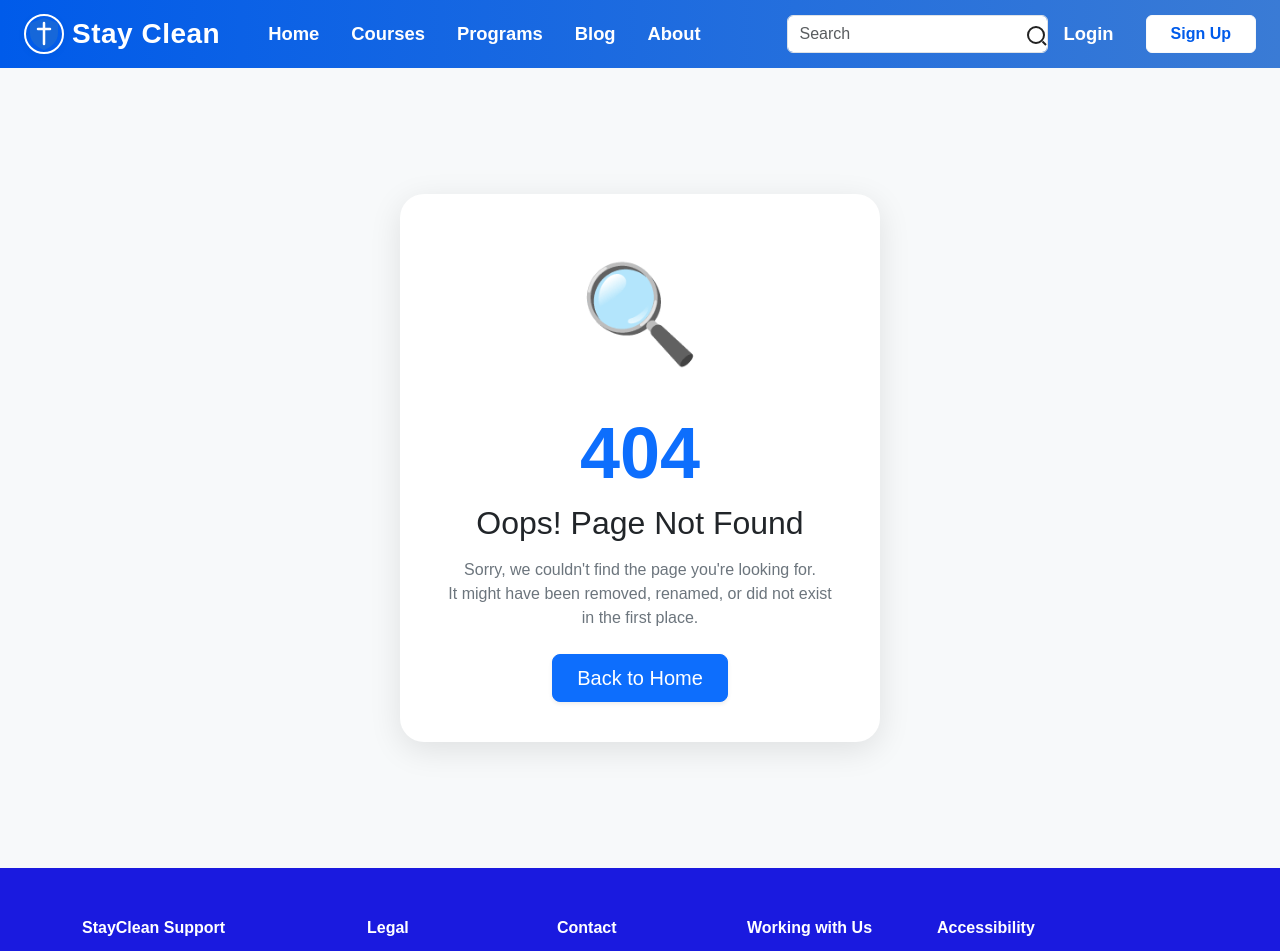
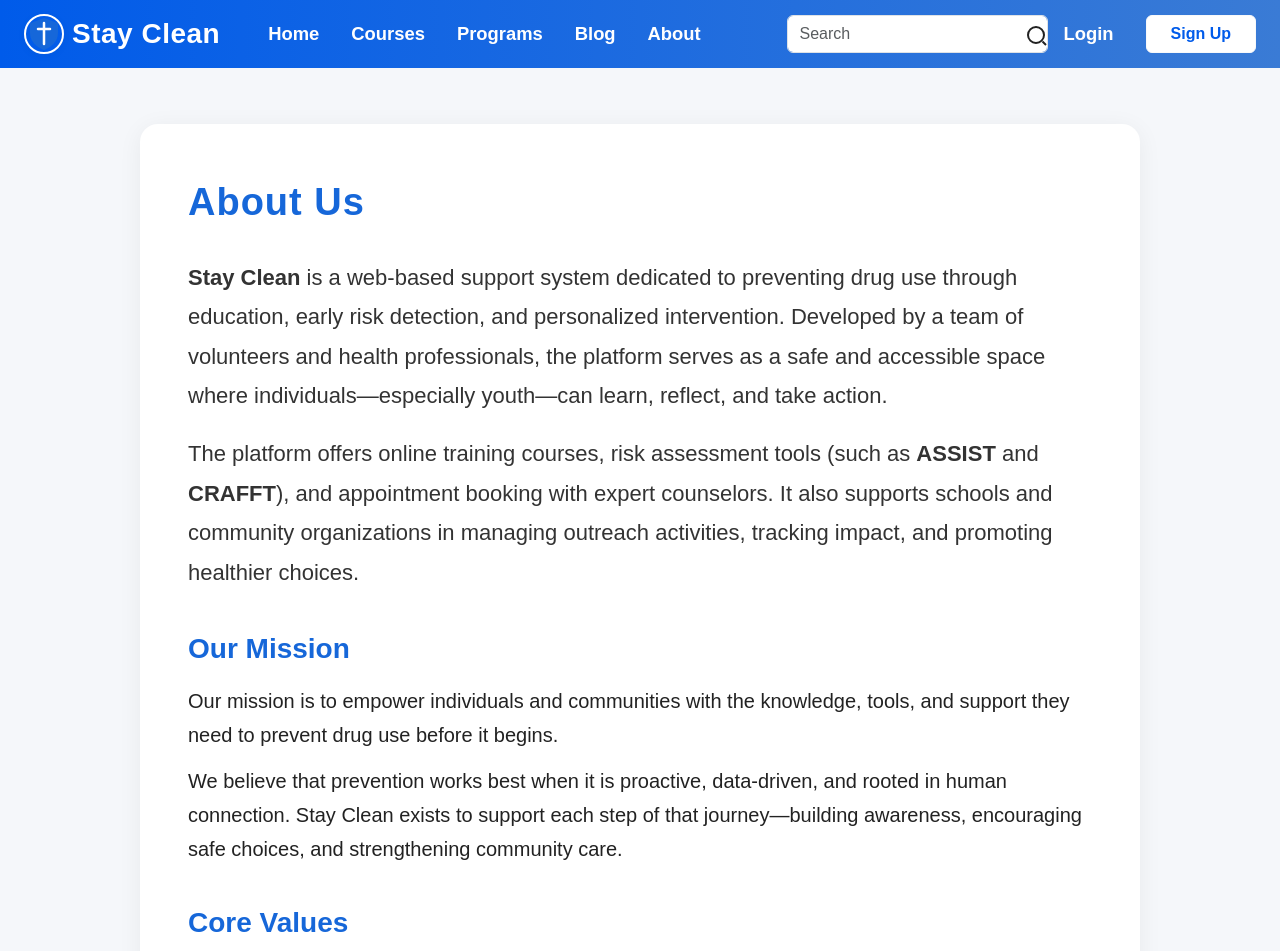
Before and after one commit to be-better-now/StayCleanSystem, a React (Vite) app in the folder front-end/: page /about in a window 1280 px wide. Shown: the top 951 px of the page. Built offline with nearby package versions, Linux system fonts and the light colour scheme; the HTML template or start-up script is replaced by a standard one.

Commit message:
update header

```diff
--- a/front-end/src/App.jsx
+++ b/front-end/src/App.jsx
@@ -6,6 +6,7 @@ import HomePage from "./pages/HomePage";
 import NotFoundPage from "./pages/NotFoundPage";
 import LoginPage from "./pages/LoginPage";
 import RegisterPage from "./pages/RegisterPage";
+import AboutPage from "./pages/AboutPage";
 
 // import other pages as needed
 
@@ -19,6 +20,7 @@ function App() {
                     {/* Add other routes here */}
                     <Route path="/register" element={<RegisterPage />} />
                     <Route path="/login" element={<LoginPage />} />
+                    <Route path="/about" element={<AboutPage />} />
                     <Route path="*" element={<NotFoundPage/>}/>
                 </Routes>
             </main>
--- a/front-end/src/components/Header.jsx
+++ b/front-end/src/components/Header.jsx
@@ -1,9 +1,11 @@
-import React from "react";
+import React, { useState, useRef } from "react";
 import { Link, useNavigate } from "react-router-dom";
 import "./Header.css";
 
 const Header = () => {
   const navigate = useNavigate();
+  const [showMenu, setShowMenu] = useState(false);
+  const userBoxRef = useRef(null);
 
   // Get user info from localStorage
   const token = localStorage.getItem("token");
@@ -14,6 +16,19 @@ const Header = () => {
     localStorage.removeItem("user");
     navigate("/login");
   };
+
+  // Đóng menu khi click ra ngoài
+  React.useEffect(() => {
+    const handleClickOutside = (event) => {
+      if (userBoxRef.current && !userBoxRef.current.contains(event.target)) {
+        setShowMenu(false);
+      }
+    };
+    document.addEventListener("mousedown", handleClickOutside);
+    return () => {
+      document.removeEventListener("mousedown", handleClickOutside);
+    };
+  }, []);
 
   return (
     <nav className="header-gradient navbar navbar-expand-lg px-4">
@@ -42,10 +57,37 @@ const Header = () => {
 
       <div className="d-flex align-items-center gap-2">
         {token ? (
-          <>
-            <span className="text-white fw-semibold">Welcome, {user ? `${user.firstName} ${user.lastName}` : "User"}</span>
-            <button className="btn btn-light fw-bold px-3" onClick={handleLogout}>Logout</button>
-          </>
+          <div ref={userBoxRef} style={{position: 'relative'}}>
+            <div
+              style={{background: 'rgba(0,0,0,0.12)', borderRadius: 8, padding: '4px 10px', color: '#fff', display: 'flex', alignItems: 'center', minWidth: 80, cursor: 'pointer'}}
+              onClick={() => setShowMenu(v => !v)}
+            >
+              <svg width="22" height="22" viewBox="0 0 24 24" fill="none" stroke="#fff" strokeWidth="2" style={{marginRight: 6}}><circle cx="12" cy="8" r="4"/><path d="M4 20c0-4 8-4 8-4s8 0 8 4"/></svg>
+              <div style={{display: 'flex', flexDirection: 'column', lineHeight: 1.1}}>
+                <span style={{fontWeight: 500, fontSize: 13}}>Xin chào</span>
+                <span style={{fontWeight: 600, fontSize: 13}}>{user ? (user.fullName || ((user.firstName || "") + " " + (user.lastName || "")).trim() || user.username) : "User"}</span>
+              </div>
+              <svg width="16" height="16" style={{marginLeft: 6}} fill="#fff" viewBox="0 0 20 20"><path d="M5.23 7.21a.75.75 0 0 1 1.06.02L10 11.06l3.71-3.83a.75.75 0 1 1 1.08 1.04l-4.25 4.39a.75.75 0 0 1-1.08 0L5.21 8.27a.75.75 0 0 1 .02-1.06z"/></svg>
+            </div>
+            {showMenu && (
+              <div style={{background: '#fff', borderRadius: 10, boxShadow: '0 2px 12px rgba(0,0,0,0.12)', minWidth: 220, padding: '10px 0', zIndex: 1000, position: 'absolute', right: 0, top: '110%'}}>
+                <div style={{display: 'flex', alignItems: 'center', fontWeight: 700, fontSize: 16, padding: '10px 20px 12px 20px', borderBottom: '1px solid #eee'}}>
+                  <span style={{fontSize: 22, marginRight: 10}}>👋</span>
+                  <span>
+                    Hello, <span style={{fontWeight: 800}}>{user ? (user.fullName || ((user.firstName || "") + " " + (user.lastName || "")).trim() || user.username) : "User"}</span>
+                  </span>
+                </div>
+                <div style={{padding: '12px 20px', display: 'flex', alignItems: 'center', cursor: 'pointer', borderBottom: '1px solid #eee'}} onClick={() => { setShowMenu(false); navigate('/account'); }}>
+                  <span style={{fontSize: 18, marginRight: 12}}>🛠️</span>
+                  <span>Manage Account</span>
+                </div>
+                <div style={{padding: '12px 20px', display: 'flex', alignItems: 'center', cursor: 'pointer'}} onClick={() => { setShowMenu(false); handleLogout(); }}>
+                  <span style={{fontSize: 18, marginRight: 12}}>🚪</span>
+                  <span>Logout</span>
+                </div>
+              </div>
+            )}
+          </div>
         ) : (
           <>
             <Link to="/login" className="nav-link text-white fw-semibold">Login</Link>
--- /dev/null
+++ b/front-end/src/pages/AboutPage.jsx
@@ -0,0 +1,38 @@
+import React from "react";
+
+const AboutPage = () => (
+  <div style={{ background: '#f5f7fa', minHeight: '100vh', padding: '56px 0' }}>
+    <div style={{ maxWidth: 1000, margin: '0 auto', background: '#fff', borderRadius: 18, boxShadow: '0 4px 24px 0 rgba(0,0,0,0.06)', padding: '56px 48px' }}>
+      <h1 style={{ fontWeight: 800, fontSize: 38, color: '#1667d9', marginBottom: 32, letterSpacing: 1 }}>
+        About Us
+      </h1>
+      <section style={{ marginBottom: 40 }}>
+        <p style={{ fontSize: 22, color: '#333', lineHeight: 1.8, marginBottom: 18 }}>
+          <b>Stay Clean</b> is a web-based support system dedicated to preventing drug use through education, early risk detection, and personalized intervention. Developed by a team of volunteers and health professionals, the platform serves as a safe and accessible space where individuals—especially youth—can learn, reflect, and take action.
+        </p>
+        <p style={{ fontSize: 22, color: '#333', lineHeight: 1.8 }}>
+          The platform offers online training courses, risk assessment tools (such as <b>ASSIST</b> and <b>CRAFFT</b>), and appointment booking with expert counselors. It also supports schools and community organizations in managing outreach activities, tracking impact, and promoting healthier choices.
+        </p>
+      </section>
+      <h2 style={{ fontWeight: 700, fontSize: 28, color: '#1667d9', marginTop: 0, marginBottom: 18 }}>Our Mission</h2>
+      <section style={{ marginBottom: 40 }}>
+        <p style={{ fontSize: 20, color: '#222', lineHeight: 1.7, marginBottom: 12 }}>
+          Our mission is to empower individuals and communities with the knowledge, tools, and support they need to prevent drug use before it begins.
+        </p>
+        <p style={{ fontSize: 20, color: '#222', lineHeight: 1.7 }}>
+          We believe that prevention works best when it is proactive, data-driven, and rooted in human connection. Stay Clean exists to support each step of that journey—building awareness, encouraging safe choices, and strengthening community care.
+        </p>
+      </section>
+      <h2 style={{ fontWeight: 700, fontSize: 28, color: '#1667d9', marginTop: 0, marginBottom: 18 }}>Core Values</h2>
+      <ol style={{ fontSize: 20, color: '#222', marginBottom: 24, lineHeight: 1.8, paddingLeft: 32 }}>
+        <li><b>Customers at the Center</b><br />We design every feature with the user in mind—ensuring simplicity, privacy, and relevance. Whether someone is seeking help, learning new information, or supporting others, Stay Clean adapts to their needs.</li>
+        <li style={{marginTop: 16}}><b>Science-Based Integrity</b><br />Our tools and content are grounded in reliable research and public health standards. We do not compromise on accuracy or quality.</li>
+        <li style={{marginTop: 16}}><b>Accessibility for All</b><br />We make prevention resources easy to find, understand, and apply—regardless of age, background, or location.</li>
+        <li style={{marginTop: 16}}><b>Empathy and Respect</b><br />We treat every user with compassion. We understand that behind every choice is a story, and behind every question is a need for support.</li>
+        <li style={{marginTop: 16}}><b>Collaboration with Communities</b><br />We work hand-in-hand with families, schools, experts, and volunteers to build a network of care and education that reaches far beyond the screen.</li>
+      </ol>
+    </div>
+  </div>
+);
+
+export default AboutPage;
--- a/front-end/src/pages/HomePage.css
+++ b/front-end/src/pages/HomePage.css
@@ -11,6 +11,7 @@
 .hero-section {
     position: relative;
     background: url('../assets/premium_photo-1733342579090-03fc5560cc6f.avif') center/cover no-repeat;
+    background-position: center 5px;
     color: #fff;
     padding: 80px 0 60px 0;
     min-height: 500px;
```
Also changed, not shown: front-end/src/pages/LoginPage.jsx (indentation only).
